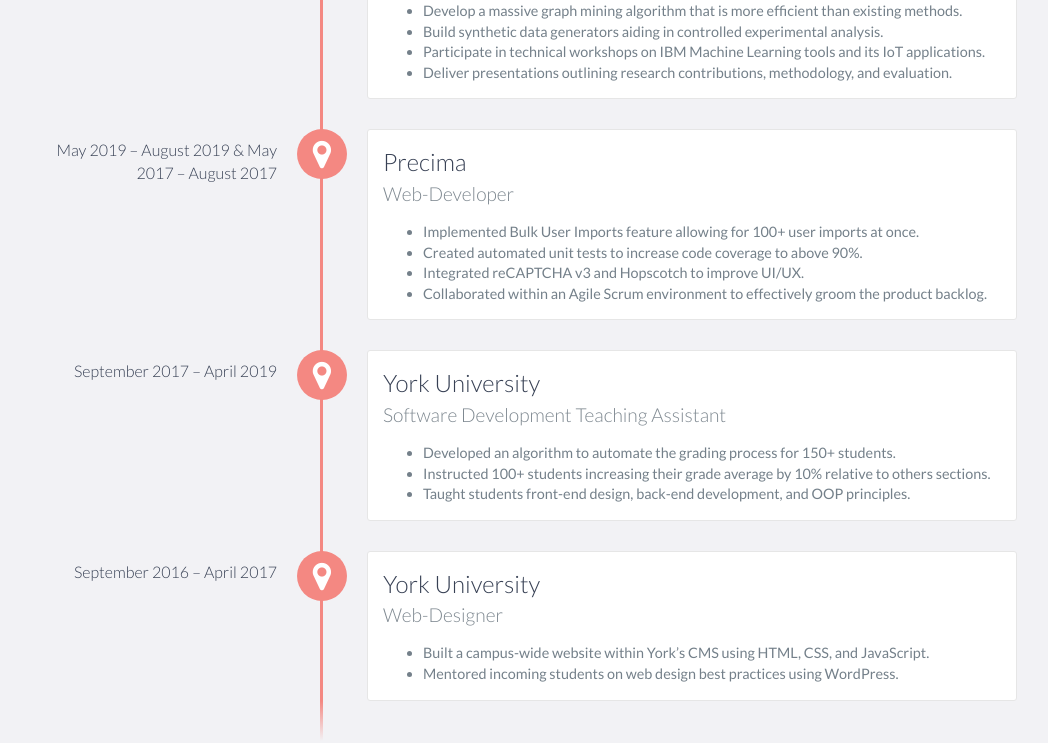
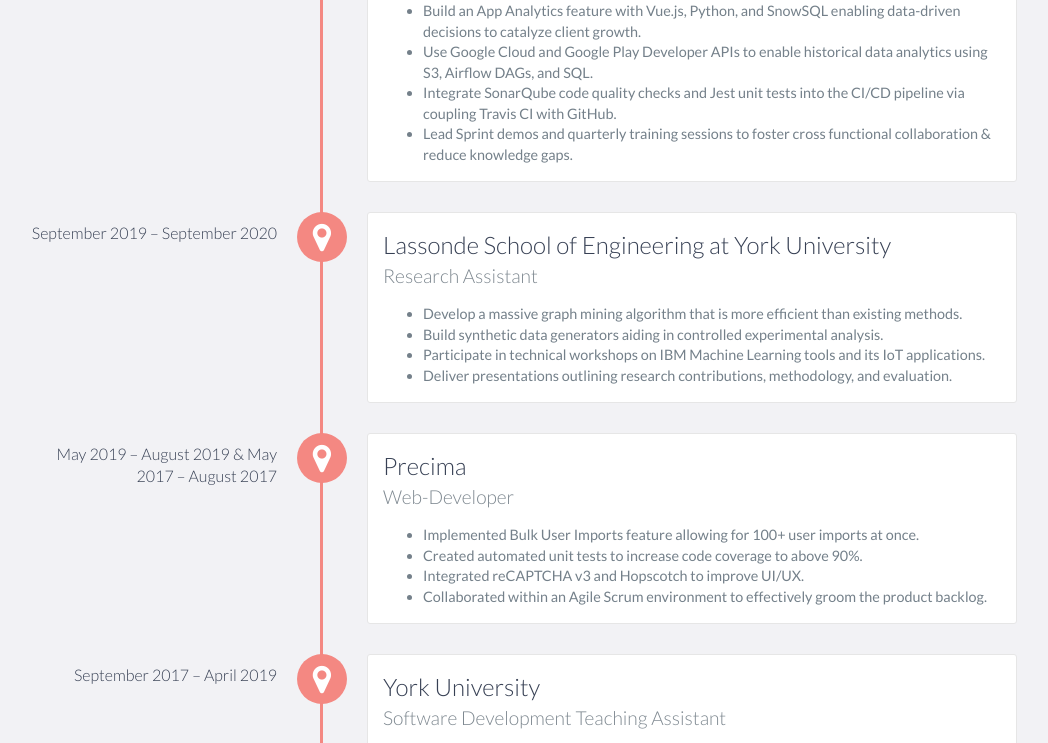
Before and after one commit to tarazis/tarazis.github.io, a website: page index.html in a window 1280 px wide. Shown: the part 1591-2334 px from the top of the page, without its empty margins (123-1171 px from the left). Drawn offline with nearby package versions, Linux system fonts and the light colour scheme.

Commit message:
Update index.html

```diff
--- a/index.html
+++ b/index.html
@@ -121,7 +121,26 @@
     <div id="experience" class="background-alt">
         <h2 class="heading">Experience</h2>
         <div id="experience-timeline">
-            <div data-date="September 2019 – Present">
+
+    		<div data-date="September 2020 – March 2022">
+			<h3>Inpixon</h3>
+			<h4>Full Stack Developer</h4>
+			<ul>
+			    <li>
+				Build an App Analytics feature with Vue.js, Python, and SnowSQL enabling data-driven decisions to catalyze client growth.
+			    </li>
+			    <li>
+				Use Google Cloud and Google Play Developer APIs to enable historical data analytics using S3, Airflow DAGs, and SQL.
+			    </li>
+			    <li>
+				Integrate SonarQube code quality checks and Jest unit tests into the CI/CD pipeline via coupling Travis CI with GitHub.
+			    </li>
+			    <li>
+				Lead Sprint demos and quarterly training sessions to foster cross functional collaboration & reduce knowledge gaps.
+			    </li>
+			</ul>
+		    </div>
+            <div data-date="September 2019 – September 2020">
                 <h3>Lassonde School of Engineering at York University</h3>
                 <h4>Research Assistant</h4>
                 <ul>
```
